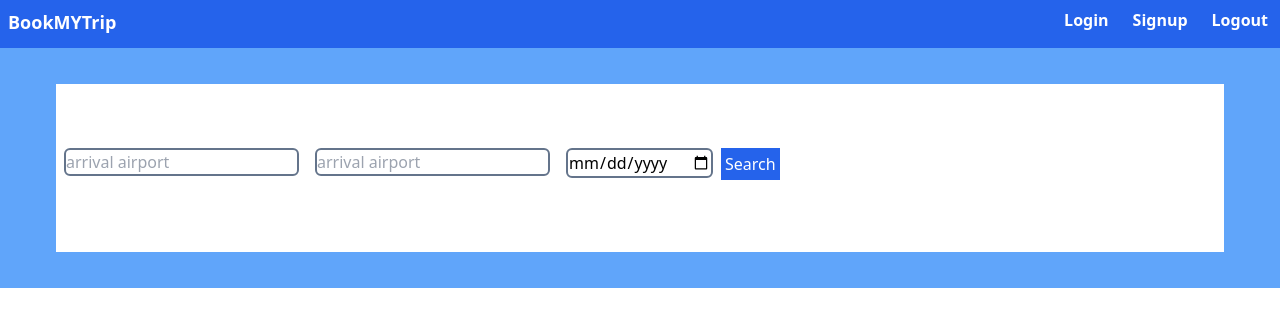
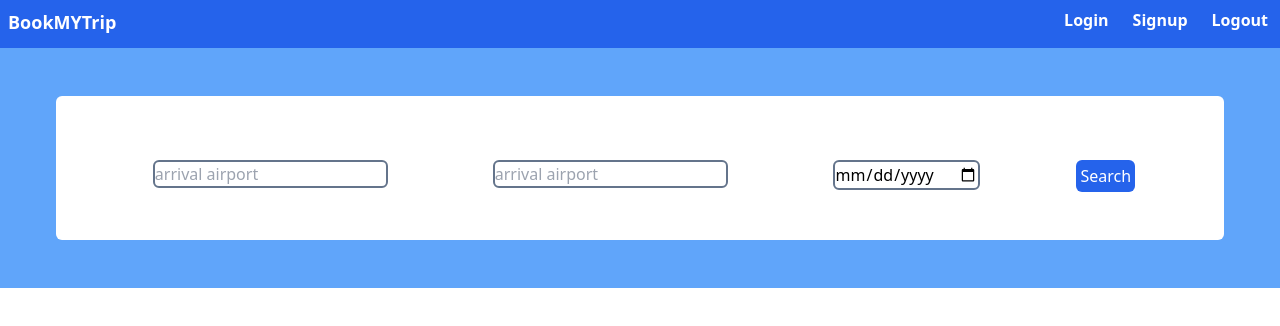
Before and after one commit to omrajhalwa/BookMyTrip_Frontend, a React (Create React App) app: page / in a window 1280 px wide. Shown: the top 326 px of the page. Built offline with nearby package versions, Linux system fonts and the light colour scheme.

Commit message:
created some route using react router dom and setup redux toolkit for state management

```diff
--- a/package.json
+++ b/package.json
@@ -3,6 +3,7 @@
   "version": "0.1.0",
   "private": true,
   "dependencies": {
+    "@reduxjs/toolkit": "^2.2.7",
     "@testing-library/jest-dom": "^5.17.0",
     "@testing-library/react": "^13.4.0",
     "@testing-library/user-event": "^13.5.0",
@@ -13,6 +14,8 @@
     "axios": "^1.7.7",
     "react": "^18.3.1",
     "react-dom": "^18.3.1",
+    "react-redux": "^9.1.2",
+    "react-router-dom": "^6.26.2",
     "react-scripts": "5.0.1",
     "typescript": "^4.9.5",
     "web-vitals": "^2.1.4"
--- a/src/App.tsx
+++ b/src/App.tsx
@@ -1,12 +1,13 @@
 import React from 'react';
 import logo from './logo.svg';
 import './index.css';
-import NavBar from './components/NavBar';
 import Body from './components/Body';
+
+
+
 function App() {
   return (
     <div className="App">
-      <NavBar/>
       <Body/>
     </div>
   );
--- a/src/components/Body.tsx
+++ b/src/components/Body.tsx
@@ -1,110 +1,28 @@
+import {RouterProvider , createBrowserRouter} from 'react-router-dom';
+import Parent from './Parent';
+import Flight from './Flight';
 
-import { useState } from "react";
-import axios from 'axios';
+
+
 
 export default function Body() {
 
 
-    const [formData, setFormData] = useState({
-        arrival: '',
-        destination: "",
-        date: ''
+    const appRouter = createBrowserRouter([
+        {
+            path:"/",
+            element:<Parent/>
+        }
+        ,{
+            path:"/flights",
+            element:<Flight/>
+        }
+    ])
 
-    })
-
-    function arrivalData(e: React.ChangeEvent<HTMLInputElement>) {
-        //console.log(e.target);
-        const { name, value } = e.target;
-        //console.log(value);
-
-        setFormData((prevData) => ({
-            ...prevData,
-            [name]: value
-        }));
-    }
-
-    function destinationData(e : React.ChangeEvent<HTMLInputElement>) {
-        const {name, value} = e.target;
-
-        setFormData((prevData) =>({
-            ...prevData,
-            [name] : value
-        }));
-    }
-
-    function dateData(e : React.ChangeEvent<HTMLInputElement>) {
-        const {name, value} =e.target;
-
-        setFormData((prevData) => ({
-            ...prevData,
-            [name] : value
-        }))
-    }
-
-    async function submitHandler(e: React.FormEvent<HTMLFormElement>){
-       e.preventDefault();
-      // console.log(formData);
-        try {
-            const response = await axios.get(`http://localhost:3000/api/v1/flights?trips=${formData.arrival}-${formData.destination}&date=${formData.date}`,{
-                headers: {
-                  'Content-Type': 'application/json', // Set Content-Type header
-                }}
-            );
-            console.log(response.data.data);
-        } catch (error) {
-            console.log(error);
-
-        }
-
-    }
 
     return (
-        <div className="w-full h-60 bg-blue-400 flex px-14 py-9">
-            <div className="w-[100%] h-[100%] bg-white ">
-                <form onSubmit={submitHandler}>
-                    <div className="flex py-16">
-
-
-                    <div>
-
-                        <input type="text"
-                            id="arrival"
-                            name="arrival"
-                            value={formData.arrival}
-                            onChange={arrivalData}
-                            className="border-slate-500 rounded-md border-2 mx-2 text-md text-slate-700"
-                            placeholder="arrival airport"
-                        />
-                    </div>
-
-                    <div>
-
-                        <input type="text"
-                            id="destination"
-                            name="destination"
-                            value={formData.destination}
-                            onChange={destinationData}
-                            className="border-slate-500 rounded-md border-2 mx-2"
-                            placeholder="arrival airport"
-                        />
-                    </div>
-
-                    <div>
-
-                        <input type="date"
-                            id="date"
-                            name="date"
-                            value={formData.date}
-                            onChange={dateData}
-                            className="border-slate-500 rounded-md border-2 mx-2"
-                            placeholder="arrival airport"
-                        />
-                    </div>
-
-                    <button className="bg-blue-600 text-md p-1 text-white">Search</button>
-                    </div>
-                </form>
-            </div>
+        <div>
+            <RouterProvider router = {appRouter}/>
         </div>
     )
 }
--- /dev/null
+++ b/src/components/Flight.tsx
@@ -0,0 +1,14 @@
+
+
+
+
+
+
+
+export default function Flight() {
+    return (
+        <div>
+            flights
+        </div>
+    )
+}
--- /dev/null
+++ b/src/components/Home.tsx
@@ -0,0 +1,110 @@
+
+import { useState } from "react";
+import axios from 'axios';
+
+export default function Home() {
+
+
+    const [formData, setFormData] = useState({
+        arrival: '',
+        destination: "",
+        date: ''
+
+    })
+
+    function arrivalData(e: React.ChangeEvent<HTMLInputElement>) {
+        //console.log(e.target);
+        const { name, value } = e.target;
+        //console.log(value);
+
+        setFormData((prevData) => ({
+            ...prevData,
+            [name]: value
+        }));
+    }
+
+    function destinationData(e : React.ChangeEvent<HTMLInputElement>) {
+        const {name, value} = e.target;
+
+        setFormData((prevData) =>({
+            ...prevData,
+            [name] : value
+        }));
+    }
+
+    function dateData(e : React.ChangeEvent<HTMLInputElement>) {
+        const {name, value} =e.target;
+
+        setFormData((prevData) => ({
+            ...prevData,
+            [name] : value
+        }))
+    }
+
+    async function submitHandler(e: React.FormEvent<HTMLFormElement>){
+       e.preventDefault();
+      // console.log(formData);
+        try {
+            const response = await axios.get(`http://localhost:3000/api/v1/flights?trips=${formData.arrival}-${formData.destination}&date=${formData.date}`,{
+                headers: {
+                  'Content-Type': 'application/json', // Set Content-Type header
+                }}
+            );
+            console.log(response.data.data);
+        } catch (error) {
+            console.log(error);
+
+        }
+
+    }
+
+    return (
+        <div className="w-full h-60 bg-blue-400 flex px-14 py-12">
+            <div className="w-[100%] h-[100%] bg-white rounded-md">
+                <form onSubmit={submitHandler}>
+                    <div className="flex py-16 justify-evenly">
+
+
+                    <div>
+
+                        <input type="text"
+                            id="arrival"
+                            name="arrival"
+                            value={formData.arrival}
+                            onChange={arrivalData}
+                            className="border-slate-500 rounded-md border-2 mx-2 text-md text-slate-700"
+                            placeholder="arrival airport"
+                        />
+                    </div>
+
+                    <div>
+
+                        <input type="text"
+                            id="destination"
+                            name="destination"
+                            value={formData.destination}
+                            onChange={destinationData}
+                            className="border-slate-500 rounded-md border-2 mx-2"
+                            placeholder="arrival airport"
+                        />
+                    </div>
+
+                    <div>
+
+                        <input type="date"
+                            id="date"
+                            name="date"
+                            value={formData.date}
+                            onChange={dateData}
+                            className="border-slate-500 rounded-md border-2 mx-2"
+                            placeholder="arrival airport"
+                        />
+                    </div>
+
+                    <button className="bg-blue-600 text-md p-1 text-white rounded-md">Search</button>
+                    </div>
+                </form>
+            </div>
+        </div>
+    )
+}
--- /dev/null
+++ b/src/components/Parent.tsx
@@ -0,0 +1,15 @@
+
+
+import NavBar from './NavBar';
+import Home from './Home';
+
+
+
+export default function Parent() {
+    return (
+        <div>
+            <NavBar/>
+            <Home/>
+        </div>
+    )
+}
--- a/src/index.tsx
+++ b/src/index.tsx
@@ -2,13 +2,16 @@ import React from 'react';
 import ReactDOM from 'react-dom/client';
 import './index.css';
 import App from './App';
-
+import { store } from './redux/store'
+import { Provider } from 'react-redux';
 
 const root = ReactDOM.createRoot(
   document.getElementById('root') as HTMLElement
 );
 root.render(
   <React.StrictMode>
-    <App />
+    <Provider store={store}>
+      <App />
+    </Provider>
   </React.StrictMode>
 );
--- /dev/null
+++ b/src/redux/store.ts
@@ -0,0 +1,10 @@
+import { configureStore } from '@reduxjs/toolkit'
+
+export const store = configureStore({
+  reducer: {},
+})
+
+// Infer the `RootState` and `AppDispatch` types from the store itself
+export type RootState = ReturnType<typeof store.getState>
+// Inferred type: {posts: PostsState, comments: CommentsState, users: UsersState}
+export type AppDispatch = typeof store.dispatch
```
Also changed, not shown: 1 other file (tests, documents, lock files or other folders).
